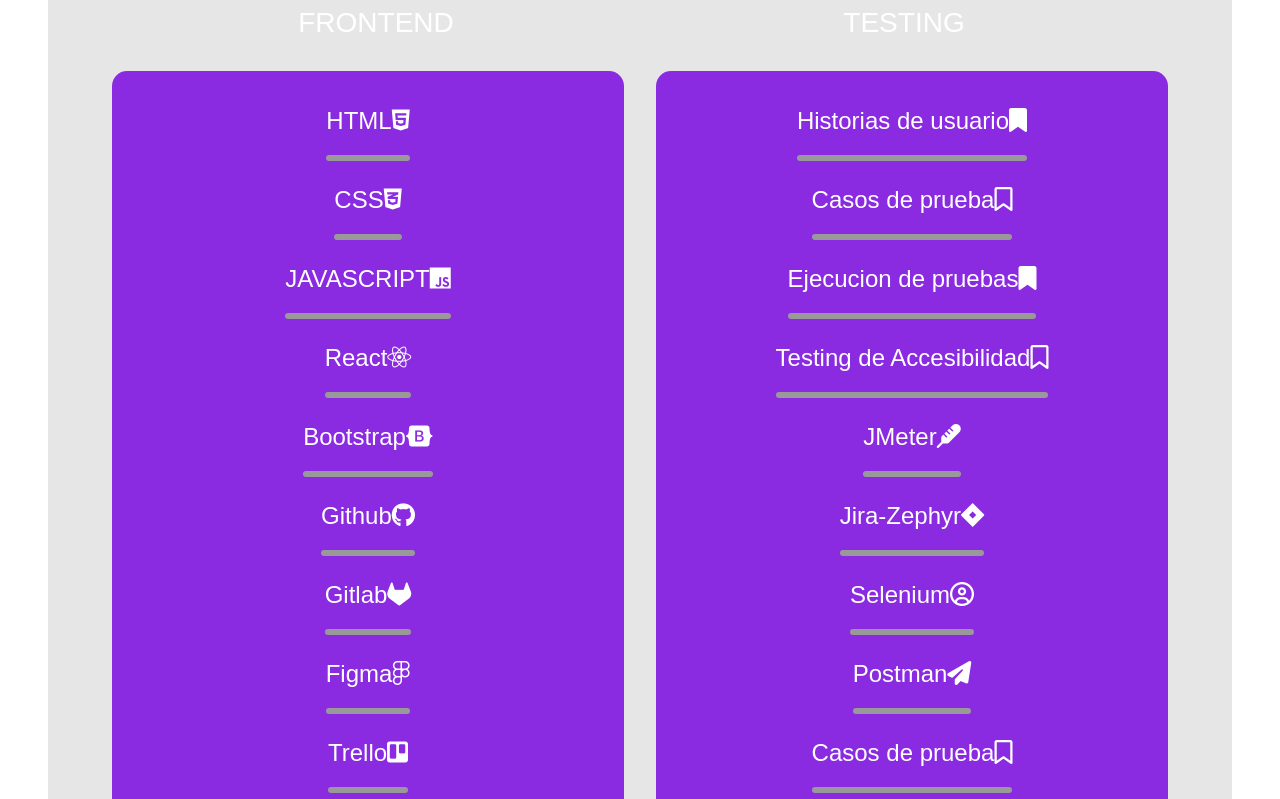
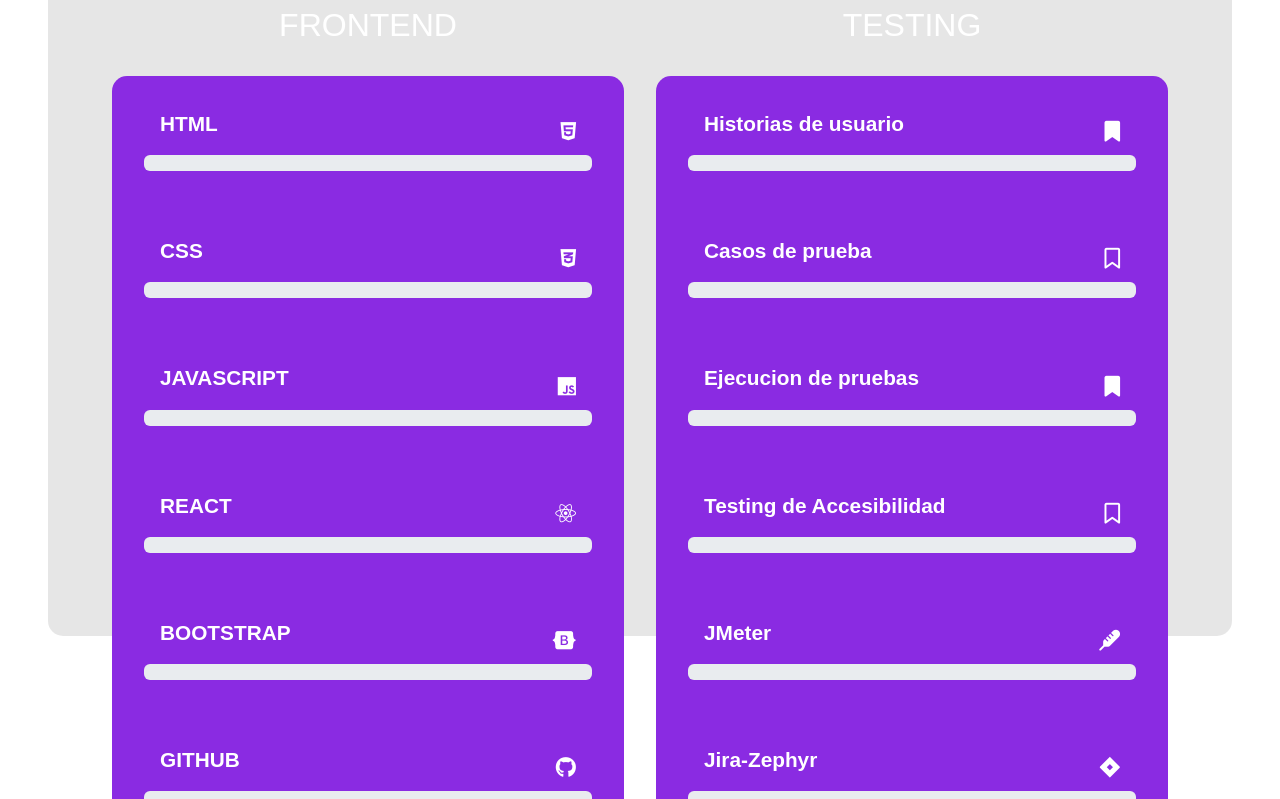
Before and after one commit to Ikkitonga/portfolio-gaston-macias, a React (Vite) app: page / in a window 1280 px wide. Shown: the part 980-1779 px from the top of the page. Built offline with nearby package versions, Linux system fonts and the light colour scheme.

Commit message:
componente habilidades

```diff
--- a/src/componentes/habilidades/Habilidades.jsx
+++ b/src/componentes/habilidades/Habilidades.jsx
@@ -1,6 +1,9 @@
-import HabilidadesFront from "../habilidadesFront/HabilidadesFront";
-import HabilidadesTesting from "../habilidadesTesting/HabilidadesTesting";
+
+import ListaDeHabilidadesFront from "../listaDeHabilidadesFront/ListaDeHabilidadesFront";
+import ListaDeHabilidades from "../listaDeHabilidadesTesting/ListaDeHabilidadesTesting";
 import "./habilidades.css";
+
+
 
 const Habilidades = () => {
     return <section className="seccion__habilidades">
@@ -9,15 +12,15 @@
 
             <div className="habilidades__front">
                 <h3>FRONTEND</h3>
-                <div className="front">
-                    <HabilidadesFront />
+                <div>
+                    <ListaDeHabilidadesFront />
                 </div>
             </div>
 
             <div className="habilidades__testing">
                 <h3>TESTING</h3>
-                <div className="testing">
-                    <HabilidadesTesting />
+                <div>
+                    <ListaDeHabilidades />
                 </div>
             </div>
         </div>
--- a/src/componentes/habilidades/habilidades.css
+++ b/src/componentes/habilidades/habilidades.css
@@ -2,7 +2,7 @@
     display: flex;
     align-items: center;
     flex-direction: column;
-    height: auto;
+    height: 100vh;
     background: rgba(0, 0, 0, 0.098);
     border-radius: 15px;
     margin: 8rem 3rem;
@@ -10,8 +10,8 @@
 }
 
 .contenedor__habilidades {
-    display: flex;
-    align-items: center;
+    display: grid;
+    grid-template-columns: auto auto;
 }
 
 .seccion__habilidades h2 {
@@ -21,21 +21,11 @@
     text-decoration: underline;
 }
 
-.habilidades__front h3 {
-    margin: 2rem;
-}
-
+.habilidades__front h3,
 .habilidades__testing h3 {
     margin: 2rem;
+    text-align: center;
+    color: white;
+    font-weight: 500;
+    font-size: 2rem;
 }
-
-.habilidades__front,
-.habilidades__testing {
-    color: white;
-    font-size: 1.5rem;
-    display: flex;
-    align-items: center;
-    justify-content: center;
-    flex-direction: column;
-
-}
--- a/src/componentes/habilidadesFront/HabilidadesFront.jsx
+++ b/src/componentes/habilidadesFront/HabilidadesFront.jsx
@@ -1,50 +1,15 @@
 import "./habilidadesFront.css";
 
-const HabilidadesFront = () => {
+const HabilidadesFront = ({habilidad, porcentaje, icono}) => {
     return <div className="contenedor__habilidades__front">
-        <div className="habilidad">
-            <p><span className="habilidad__titulo">HTML</span><i className="fa-brands fa-html5"></i></p>
-            <div className="progreso" ></div>
-        </div>
-
-        <div className="habilidad">
-            <p><span className="habilidad__titulo">CSS</span><i className="fa-brands fa-css3-alt"></i></p>
-            <div className="progreso"></div>
-        </div>
-
-        <div className="habilidad">
-            <p><span className="habilidad__titulo">JAVASCRIPT</span><i className="fa-brands fa-js"></i></p>
-            <div className="progreso"></div>
-        </div>
-
-        <div className="habilidad">
-            <p><span className="habilidad__titulo">React</span><i className="fa-brands fa-react"></i></p>
-            <div className="progreso"></div>
-        </div>
-
-        <div className="habilidad">
-            <p><span className="habilidad__titulo">Bootstrap</span><i className="fa-brands fa-bootstrap"></i></p>
-            <div className="progreso"></div>
-        </div>
-
-        <div className="habilidad">
-            <p><span className="habilidad__titulo">Github</span><i className="fa-brands fa-github"></i></p>
-            <div className="progreso"></div>
-        </div>
-
-        <div className="habilidad">
-            <p><span className="habilidad__titulo">Gitlab</span><i className="fa-brands fa-gitlab"></i></p>
-            <div className="progreso"></div>
-        </div>
-
-        <div className="habilidad">
-            <p><span className="habilidad__titulo">Figma</span><i className="fa-brands fa-figma"></i></p>
-            <div className="progreso"></div>
-        </div>
-
-        <div className="habilidad">
-            <p><span className="habilidad__titulo">Trello</span><i className="fa-brands fa-trello"></i></p>
-            <div className="progreso"></div>
+        <div className="habilidad-item">
+            <div className="habilidad-info">
+                <p>{habilidad}</p>
+                <span className={icono}></span>
+            </div>
+            <div className="progress">
+                <div className="progress-bar progress-bar-striped" role="progressbar" style={{ width: {porcentaje} }} aria-valuenow={porcentaje} aria-valuemin="0" aria-valuemax="100"></div>
+            </div>
         </div>
     </div>
 }
--- a/src/componentes/habilidadesFront/habilidadesFront.css
+++ b/src/componentes/habilidadesFront/habilidadesFront.css
@@ -1,35 +1,17 @@
-.contenedor__habilidades__front {
-    background-color: blueviolet;
-    width: 40vw;
-    height: auto;
+
+.habilidad-info {
     display: flex;
     align-items: center;
-    justify-content: space-around;
-    flex-direction: column;
-    gap: 1rem;
-    margin-right: 1rem;
-    padding: 2rem;
-    border-radius: 15px;
+    justify-content: space-between;
+    color: white;
+    font-size: 1.5rem;
+    font-weight: 600;
+    margin: 0 1rem;
+    font-size: 1.3rem;
 }
 
-.contenedor__habilidades__front
-.habilidad
-.progreso {
-    position: relative;
-    width: 100%;
-    height: 6px;
-    background: #999;
-    border-radius: 6px;
-    overflow: hidden;
-    margin: 5px 0;
+
+.habilidad-info:hover {
+    color: rgb(20, 220, 50);
+    text-decoration: underline;
 }
-
-.contenedor__habilidades__front
-.habilidad
-.progreso::before {
-    content: "";
-    position: absolute;
-    width: var(--wth);
-    height: 100%;
-    background: var(--main-color);
-}
--- a/src/componentes/habilidadesTesting/HabilidadesTesting.jsx
+++ b/src/componentes/habilidadesTesting/HabilidadesTesting.jsx
@@ -1,49 +1,16 @@
 import "./habilidadesTesting.css";
 
-const HabilidadesTesting = () => {
+
+const HabilidadesTesting = ({ habilidad, porcentaje, icono }) => {
     return <div className="contenedor__habilidades__testing">
-        <div className="habilidad">
-            <p><span className="habilidad__titulo">Historias de usuario</span><i className="fa-solid fa-bookmark"></i></p>
-            <div className="progreso"></div>
-        </div>
-
-        <div className="habilidad">
-            <p><span className="habilidad__titulo">Casos de prueba</span><i className="fa-regular fa-bookmark"></i></p>
-            <div className="progreso"></div>
-        </div>
-
-        <div className="habilidad">
-            <p><span className="habilidad__titulo">Ejecucion de pruebas</span><i className="fa-solid fa-bookmark"></i></p>
-            <div className="progreso"></div>
-        </div>
-
-        <div className="habilidad">
-            <p><span className="habilidad__titulo">Testing de Accesibilidad</span><i className="fa-regular fa-bookmark"></i></p>
-            <div className="progreso"></div>
-        </div>
-
-        <div className="habilidad">
-            <p><span className="habilidad__titulo">JMeter</span><i className="fa-solid fa-thermometer"></i></p>
-            <div className="progreso"></div>
-        </div>
-        <div className="habilidad">
-            <p><span className="habilidad__titulo">Jira-Zephyr</span><i className="fa-brands fa-jira"></i></p>
-            <div className="progreso"></div>
-        </div>
-
-        <div className="habilidad">
-            <p><span className="habilidad__titulo">Selenium</span><i className="fa-regular fa-circle-user"></i></p>
-            <div className="progreso"></div>
-        </div>
-
-        <div className="habilidad">
-            <p><span className="habilidad__titulo">Postman</span><i className="fa-solid fa-paper-plane"></i></p>
-            <div className="progreso"></div>
-        </div>
-
-        <div className="habilidad">
-            <p><span className="habilidad__titulo">Casos de prueba</span><i className="fa-regular fa-bookmark"></i></p>
-            <div className="progreso"></div>
+        <div className="habilidad-item">
+            <div className="habilidad-info">
+                <p>{habilidad}</p>
+                <span className={icono}></span>
+            </div>
+            <div className="progress">
+                <div className="progress-bar progress-bar-striped" role="progressbar" style={{ width: {porcentaje} }} aria-valuenow={porcentaje} aria-valuemin="0" aria-valuemax="100"></div>
+            </div>
         </div>
     </div>
 }
--- a/src/componentes/habilidadesTesting/habilidadesTesting.css
+++ b/src/componentes/habilidadesTesting/habilidadesTesting.css
@@ -1,37 +1,9 @@
-.contenedor__habilidades__testing {
-    background-color: blueviolet;
-    width: 40vw;
-    height: auto;
+.habilidad-item{
+    padding: 2rem;
+}
+
+.habilidad-info {
     display: flex;
     align-items: center;
-    justify-content: space-around;
-    flex-direction: column;
-    gap: 1rem;
-    margin-left: 1rem;
-    padding: 2rem;
-    border-radius: 15px;
+    justify-content: space-between;
 }
-
-.contenedor__habilidades__testing
-.habilidad
-.progreso {
-    position: relative;
-    width: 100%;
-    height: 6px;
-    background: #999;
-    border-radius: 6px;
-    overflow: hidden;
-    margin: 5px 0;
-}
-
-
-
-.contenedor__habilidades__testing
-.habilidad
-.progreso::before {
-    content: "";
-    position: absolute;
-    width: var(--wth);
-    height: 100%;
-    background: var(--main-color);
-}
--- /dev/null
+++ b/src/componentes/listaDeHabilidadesFront/ListaDeHabilidadesFront.jsx
@@ -0,0 +1,33 @@
+import "./listaDeHabilidadesFront.css";
+import HabilidadesFront from "../habilidadesFront/HabilidadesFront"
+
+let habilidades = [
+    { habilidad: "HTML", porcentaje: "90%", icono: "fa-brands fa-html5"},
+    { habilidad: "CSS", porcentaje: "85%", icono: "fa-brands fa-css3-alt" },
+    { habilidad: "JAVASCRIPT", porcentaje: "70%", icono: "fa-brands fa-js" },
+    { habilidad: "REACT", porcentaje: "80%", icono: "fa-brands fa-react" },
+    { habilidad: "BOOTSTRAP", porcentaje: "65%", icono: "fa-brands fa-bootstrap" },
+    { habilidad: "GITHUB", porcentaje: "75%", icono: "fa-brands fa-github" },
+    { habilidad: "GITLAB", porcentaje: "55%", icono: "fa-brands fa-gitlab" },
+    { habilidad: "FIGMA", porcentaje: "45%", icono: "fa-brands fa-figma" },
+    { habilidad: "TRELLO", porcentaje: "45%", icono: "fa-brands fa-trello" }
+];
+
+
+const ListaDeHabilidadesFront = () => {
+    return (
+        <div className="lista_habilidades">
+            {habilidades.map((item, index) => (
+                <HabilidadesFront
+                    key={index}
+                    habilidad={item.habilidad}
+                    porcentaje={item.porcentaje}
+                    icono={item.icono}
+                />
+            ))
+            }
+        </div>
+    )
+}
+
+export default ListaDeHabilidadesFront;
--- /dev/null
+++ b/src/componentes/listaDeHabilidadesTesting/ListaDeHabilidadesTesting.jsx
@@ -0,0 +1,32 @@
+import "./listaDeHabilidadesTesting.css";
+import HabilidadesTesting from "../habilidadesTesting/HabilidadesTesting";
+
+let habilidades = [
+    { habilidad: "Historias de usuario", porcentaje: "90%", icono: "fa-solid fa-bookmark" },
+    { habilidad: "Casos de prueba", porcentaje: "85%", icono: "fa-regular fa-bookmark" },
+    { habilidad: "Ejecucion de pruebas", porcentaje: "70%", icono: "fa-solid fa-bookmark" },
+    { habilidad: "Testing de Accesibilidad", porcentaje: "80%", icono: "fa-regular fa-bookmark" },
+    { habilidad: "JMeter", porcentaje: "65%", icono: "fa-solid fa-thermometer" },
+    { habilidad: "Jira-Zephyr", porcentaje: "75%", icono: "fa-brands fa-jira" },
+    { habilidad: "Selenium", porcentaje: "55%", icono: "fa-regular fa-circle-user" },
+    { habilidad: "Postman", porcentaje: "45%", icono: "fa-solid fa-paper-plane" }
+];
+
+
+const ListaDeHabilidades = () => {
+    return (
+        <div className="lista_habilidades">
+            {habilidades.map((item, index) => (
+                <HabilidadesTesting
+                    key={index}
+                    habilidad={item.habilidad}
+                    porcentaje={item.porcentaje}
+                    icono={item.icono}
+                />
+            ))
+            }
+        </div>
+    )
+}
+
+export default ListaDeHabilidades;
--- /dev/null
+++ b/src/componentes/listaDeHabilidadesTesting/listaDeHabilidadesTesting.css
@@ -0,0 +1,7 @@
+.lista_habilidades {
+    background-color: blueviolet;
+    border-radius: 15px;
+    width: 40vw;
+    margin: 1rem;
+    text-align: center;
+}
```
Also changed, not shown: src/componentes/listaDeHabilidadesFront/listaDeHabilidadesFront.css (added).
